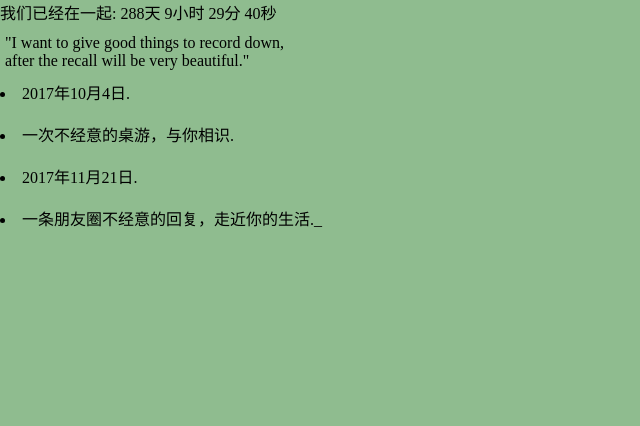
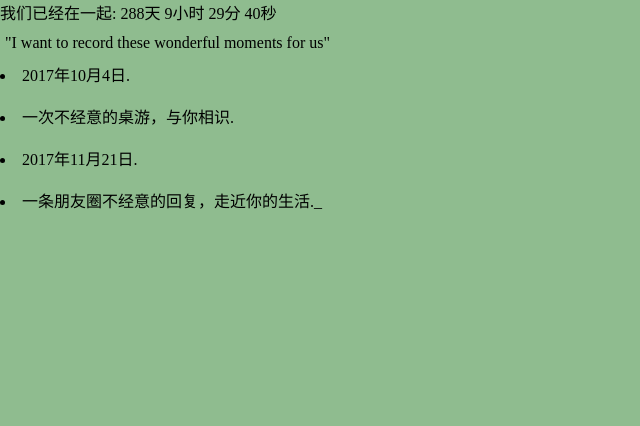
Before and after one commit to hehezwzhang/forpipi, a Django app: page / in a window 1280 px wide. Shown: the top 426 px of the page, without its empty margins (0-640 px from the left). Run offline with Django 3.2, Linux system fonts and the light colour scheme; some libraries are stand-ins or nearby versions.

Commit message:
来自皮皮的指导

```diff
--- a/pipi/templates/home.html
+++ b/pipi/templates/home.html
@@ -54,7 +54,7 @@
 
         </script>
         <div class="m-middle" style="margin:10px 5px;">
-            "I want to give good things to record down,<br>after the recall will be very beautiful."
+            "I want to record these wonderful moments for us"
         </div>
         <div id="autotype" ></div>
         <script src="//cdn.bootcss.com/jquery/1.9.1/jquery.min.js"></script>
```
